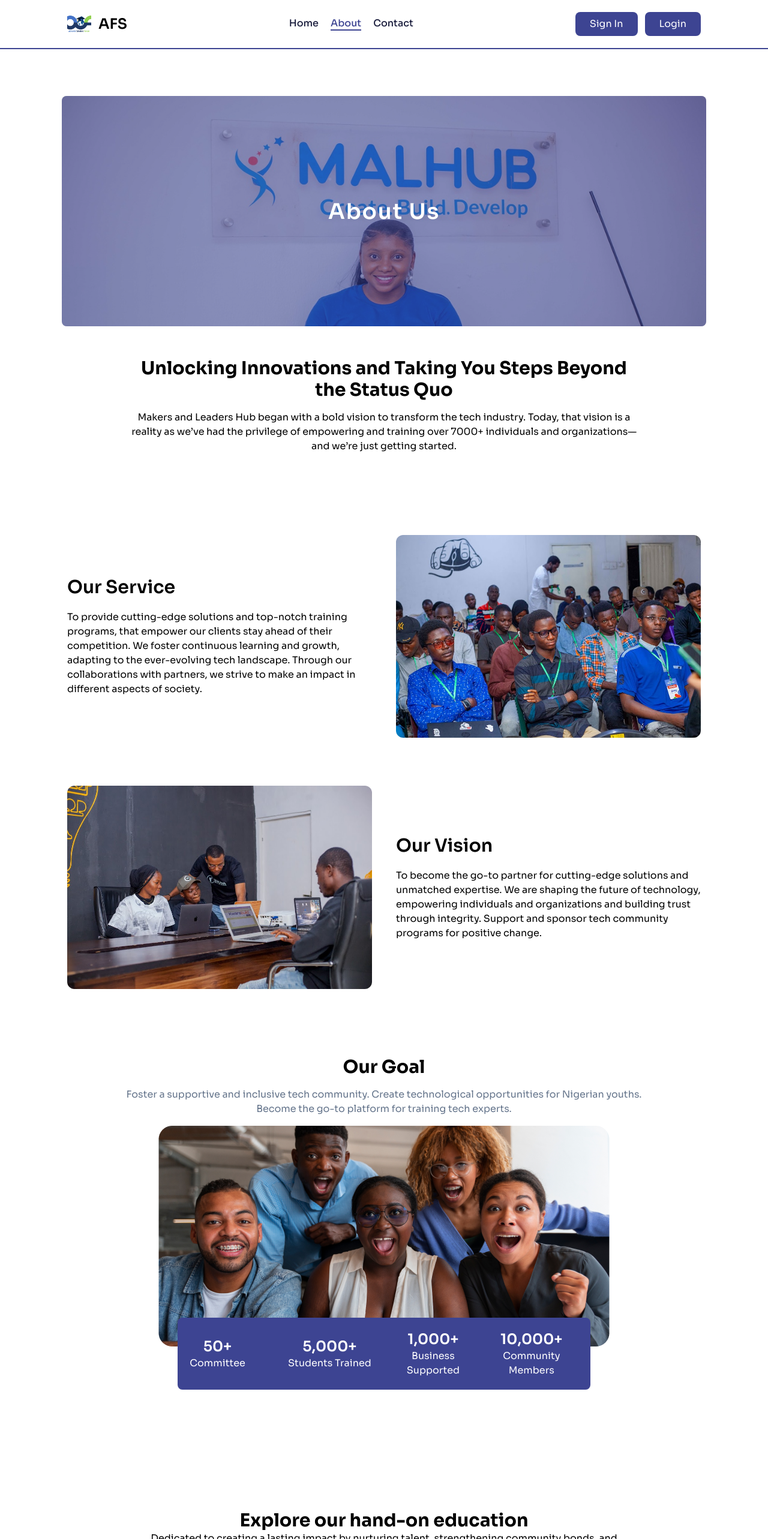
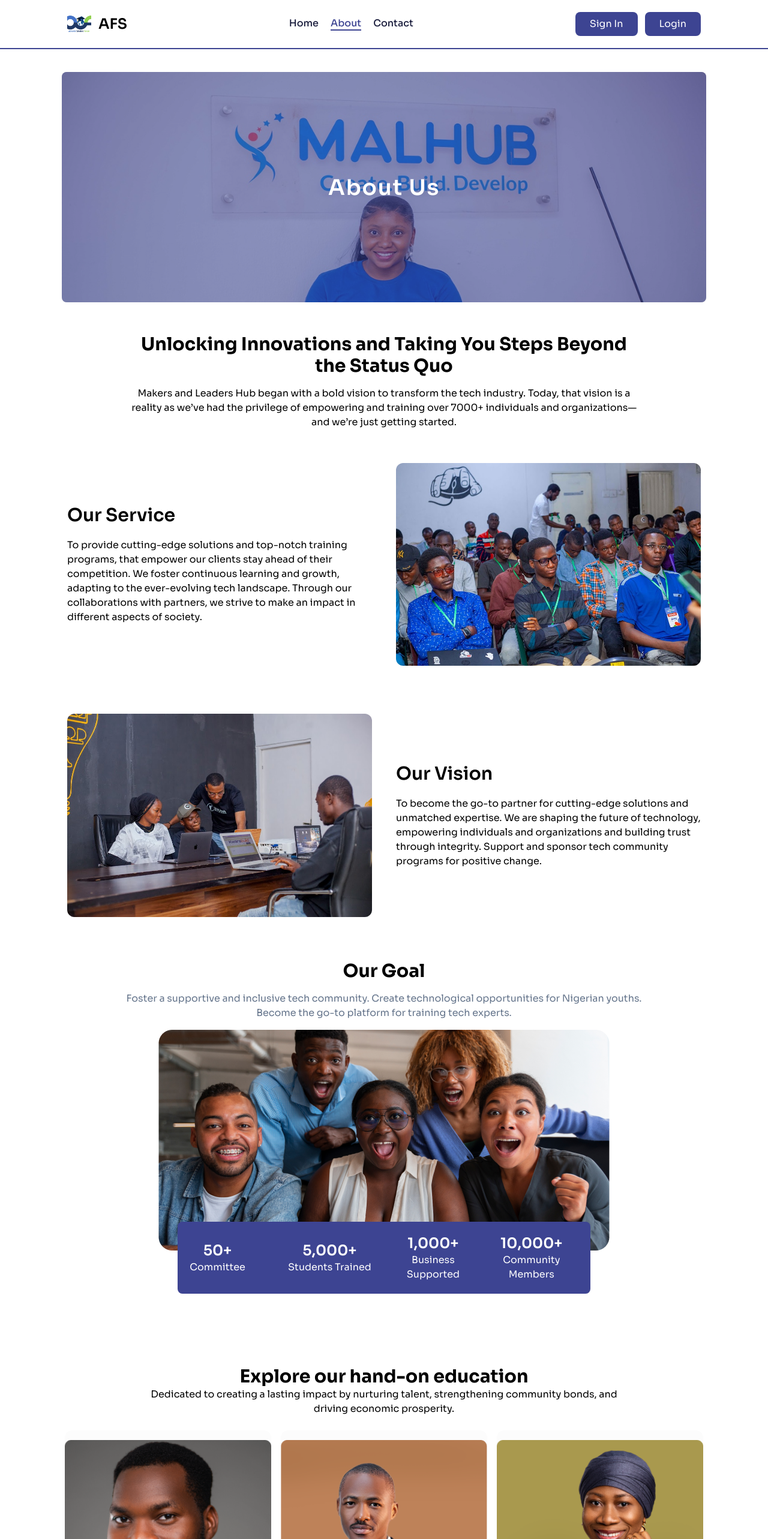
Before and after one commit to waliyullahi1/-ASF, a Nuxt app: page /aboutus in a window 1280 px wide. Shown: the top 2566 px of the page at 60% size. Built offline with nearby package versions, Linux system fonts and the light colour scheme.

Commit message:
update landingpage

```diff
--- a/app/pages/aboutus.vue
+++ b/app/pages/aboutus.vue
@@ -3,7 +3,7 @@
         <NavigationNavBar />
 
         <!-- Hero Section -->
-        <section class="py-20 px-2">
+        <section class="py-10 px-2">
             <div class="container   justify-center lg:w-[85%] w-full mx-auto rounded-2xl">
                 <div
                     class=" overflow-hidden  h-96  bg-cover bg-center rounded-lg bg-no-repeat  bg-[url('@/assets/images/about_image.jpg')] flex flex-col justify-between items-center   ">
@@ -36,7 +36,7 @@
 
 
         <!-- our more more on Course -->
-        <section class="  4241307050  py-10 ">
+        <section class="  4241307050  pb-10 ">
             <div class="   py-4   ">
                 <div class="container mx-auto w-full  space-y-6  text-center   px-2 lg:w-[85%]  ">
                     <!-- picture patner with -->
@@ -72,7 +72,7 @@
             </div>
         </section>
 
-        <section class="py-10 px-2">
+        <section class="pb-10 px-2">
             <div class="container space-y-4    justify-center lg:w-[85%] w-full mx-auto rounded-2xl">
                 <div class=" space-y-4  w-full flex-col items-center  flex justify-center item ">
                     <div class="md:w-4/5 w-full space-y-4 text-center flex justify-center  items-center flex-col mt-4">
@@ -114,7 +114,7 @@
 
 
         <!-- teams Section -->
-        <section class="   py-20 ">
+        <section class="    ">
             <div class="   py-4   ">
                 <div class="container mx-auto    text-center   px-1 lg:w-[85%]  ">
                     <!-- picture team review with -->
```
